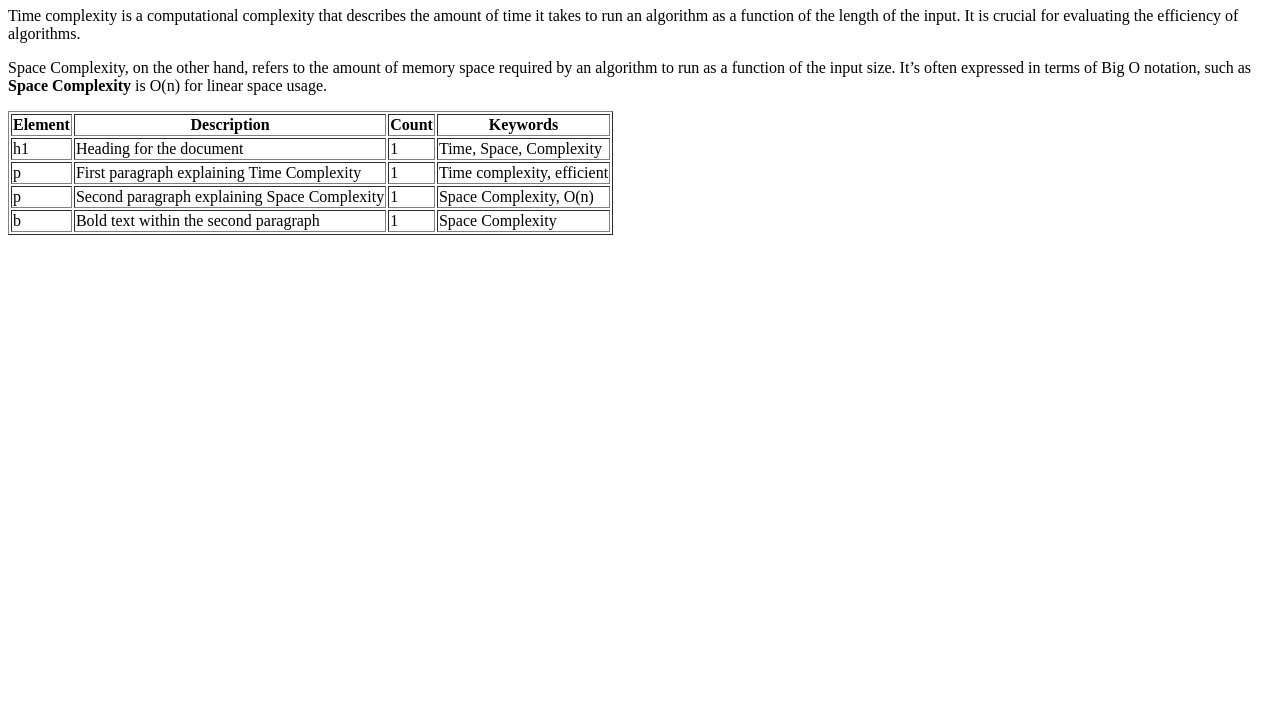
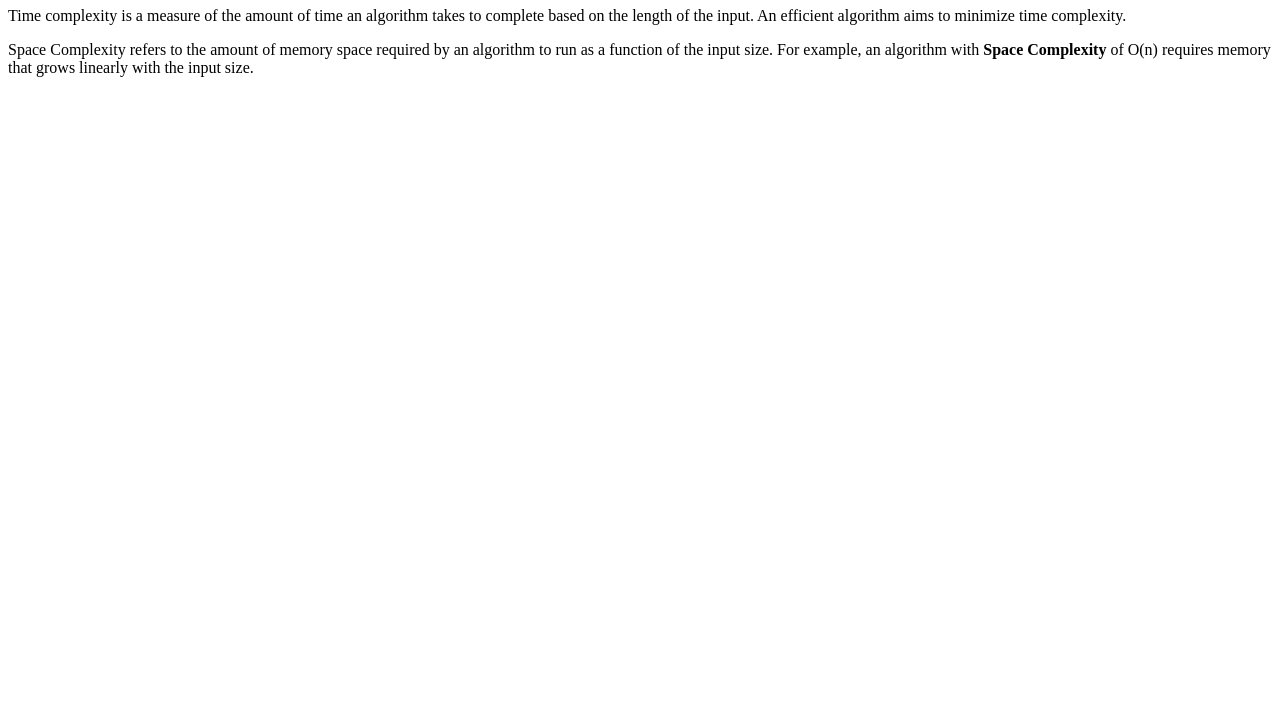
Before and after one commit to acciojob/time-and-space-complexity-aamirkcc7, a website: page main.html in a window 1280 px wide. Shown: the part 73-800 px from the top of the page. Drawn offline with Linux system fonts and the light colour scheme.

Commit message:
created a submission

```diff
--- a/main.html
+++ b/main.html
@@ -1,58 +1,13 @@
 <!DOCTYPE html>
-
 <html>
-
 <head>
-	<link rel="stylesheet" href="styles.css">
-</head>
-   <title>Time and Space Complexity</title>
+    <title>Time and Space Complexity</title>
 </head>
 <body>
-    <h1>Understanding Time and Space Complexity</h1>
+    <h1>Time and Space Complexity</h1>
 
-    <p>Time complexity is a computational complexity that describes the amount of time it takes to run an algorithm as a function of the length of the input. It is crucial for evaluating the efficiency of algorithms.</p>
+    <p>Time complexity is a measure of the amount of time an algorithm takes to complete based on the length of the input. An efficient algorithm aims to minimize time complexity.</p>
 
-    <p>Space Complexity, on the other hand, refers to the amount of memory space required by an algorithm to run as a function of the input size. It’s often expressed in terms of Big O notation, such as <b>Space Complexity</b> is O(n) for linear space usage.</p>
-
-    <table border="1">
-        <tr>
-            <th>Element</th>
-            <th>Description</th>
-            <th>Count</th>
-            <th>Keywords</th>
-        </tr>
-        <tr>
-            <td>h1</td>
-            <td>Heading for the document</td>
-            <td>1</td>
-            <td>Time, Space, Complexity</td>
-        </tr>
-        <tr>
-            <td>p</td>
-            <td>First paragraph explaining Time Complexity</td>
-            <td>1</td>
-            <td>Time complexity, efficient</td>
-        </tr>
-        <tr>
-            <td>p</td>
-            <td>Second paragraph explaining Space Complexity</td>
-            <td>1</td>
-            <td>Space Complexity, O(n)</td>
-        </tr>
-        <tr>
-            <td>b</td>
-            <td>Bold text within the second paragraph</td>
-            <td>1</td>
-            <td>Space Complexity</td>
-        </tr>
-    </table>
-
-
-<body>
-	<!-- the entire body must be written by student -->
-    <script type="text/javascript" src="./script.js">
-</script>
-
+    <p>Space Complexity refers to the amount of memory space required by an algorithm to run as a function of the input size. For example, an algorithm with <b>Space Complexity</b> of O(n) requires memory that grows linearly with the input size.</p>
 </body>
-
 </html>
```
